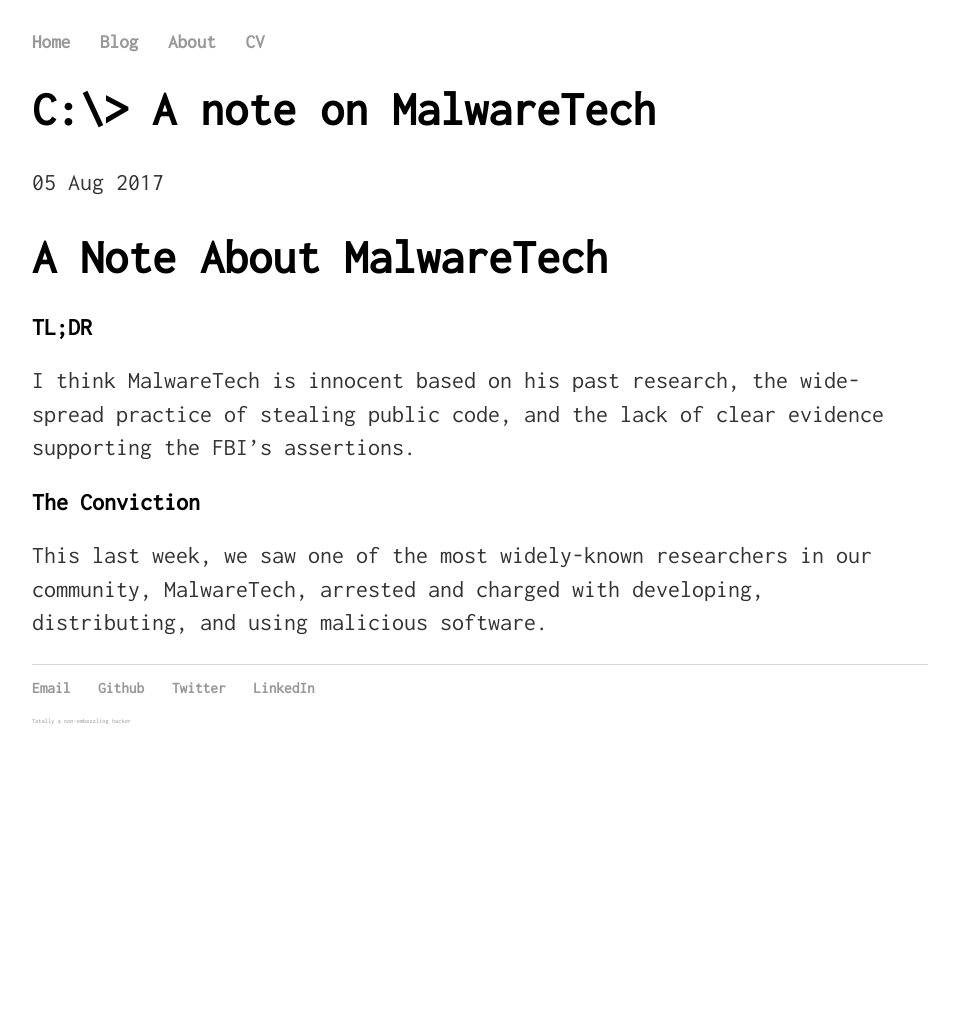
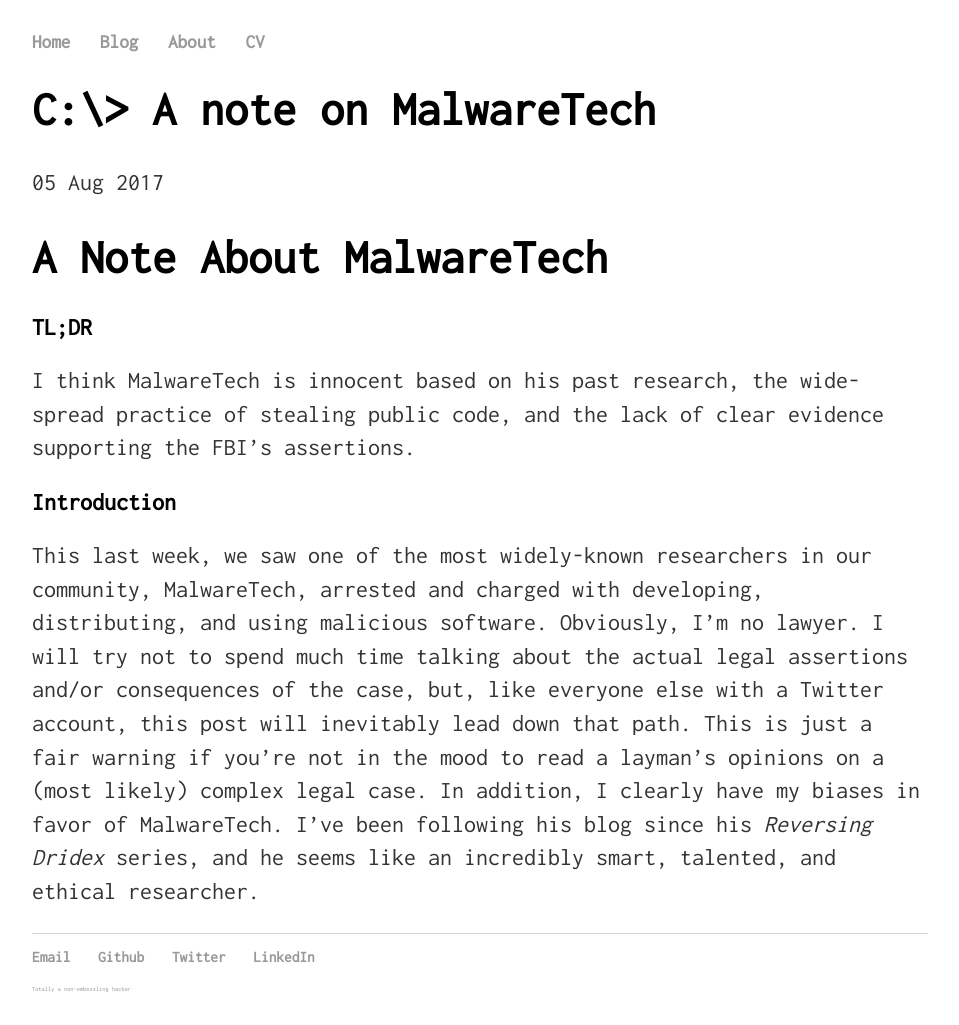
Before and after one commit to infosec-intern/infosec-intern.github.io, a Jekyll site: the page built from _posts/2017-08-05-a-+-note-+-on-+malwaretech.md, in a window 1280 px wide. Shown: the whole page, without its empty margins (160-1119 px from the left). Built offline with Jekyll 4.4.1, drawn with Linux system fonts in a browser that asks for light colours; before the commit the page ends 900 px from its top, so only the background shows below that.

Commit message:
finished introduction

```diff
--- a/_posts/2017-08-05-a-+-note-+-on-+malwaretech.md
+++ b/_posts/2017-08-05-a-+-note-+-on-+malwaretech.md
@@ -8,5 +8,5 @@ date: 2017-08-05
 ## TL;DR
 I think MalwareTech is innocent based on his past research, the wide-spread practice of stealing public code, and the lack of clear evidence supporting the FBI's assertions.
 
-## The Conviction
-This last week, we saw one of the most widely-known researchers in our community, MalwareTech, arrested and charged with developing, distributing, and using malicious software.
+## Introduction
+This last week, we saw one of the most widely-known researchers in our community, MalwareTech, arrested and charged with developing, distributing, and using malicious software. Obviously, I'm no lawyer. I will try not to spend much time talking about the actual legal assertions and/or consequences of the case, but, like everyone else with a Twitter account, this post will inevitably lead down that path. This is just a fair warning if you're not in the mood to read a layman's opinions on a (most likely) complex legal case. In addition, I clearly have my biases in favor of MalwareTech. I've been following his blog since his _Reversing Dridex_ series, and he seems like an incredibly smart, talented, and ethical researcher.
```
